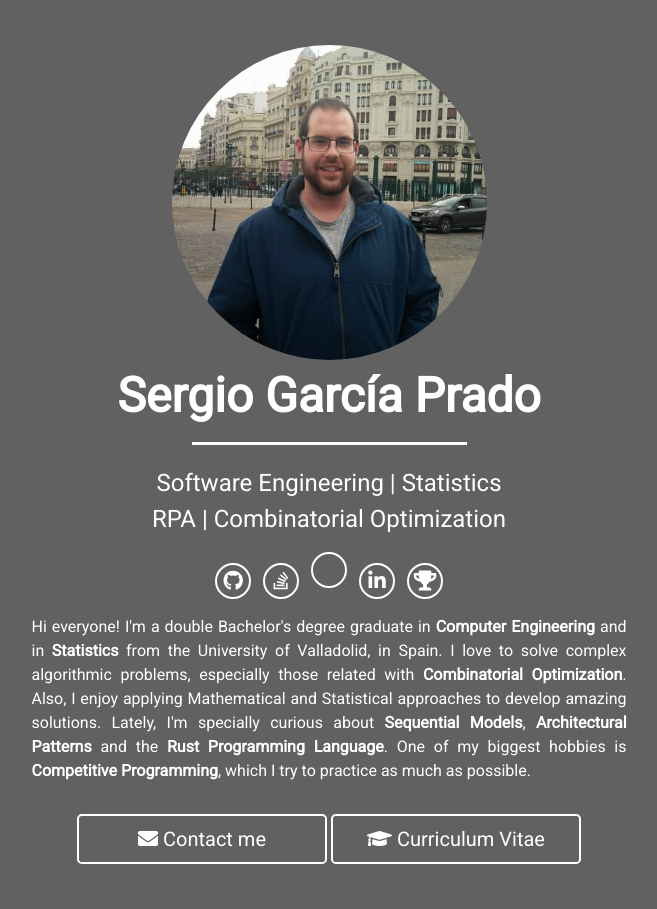
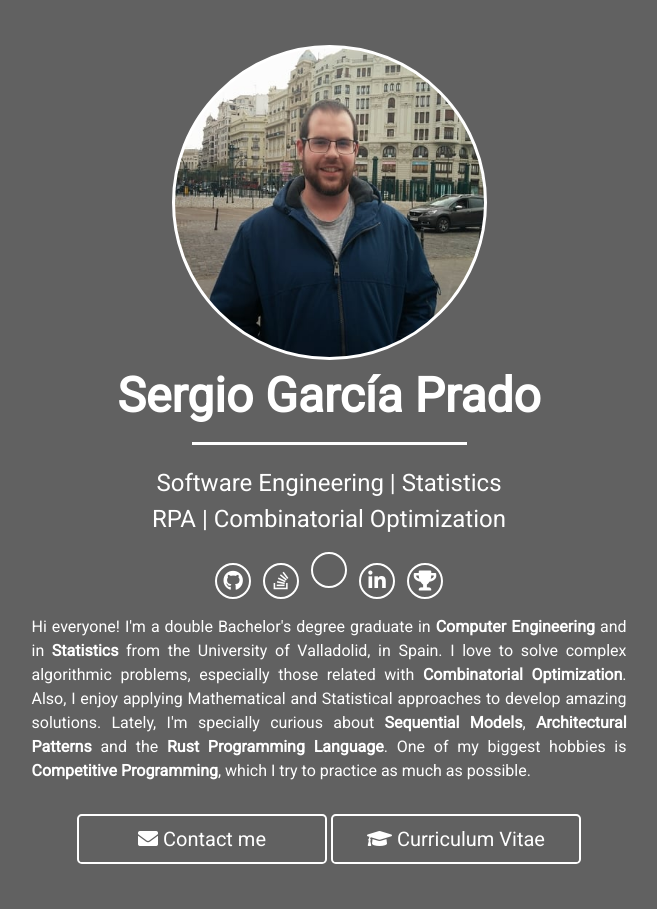
Before and after one commit to garciparedes/garciparedes.github.io, a Jekyll site: the page built from index.html, in a window 1280 px wide. Shown: the whole page, without its empty margins (311-968 px from the left). Built offline with Jekyll 4.4.1, drawn with Linux system fonts in a browser that asks for light colours; a style sheet for code colours, icons or effects is not loaded.

Commit message:
* Add border to image border.

```diff
--- a/_layouts/style.css
+++ b/_layouts/style.css
@@ -69,6 +69,7 @@ hr.star-primary {
     background: url(/assets/img/profile.jpg) no-repeat;
     background-position: center center;
     background-size: cover;
+    border: 3px solid;
     height: 35vh;
     width: 35vh;
 }
```
